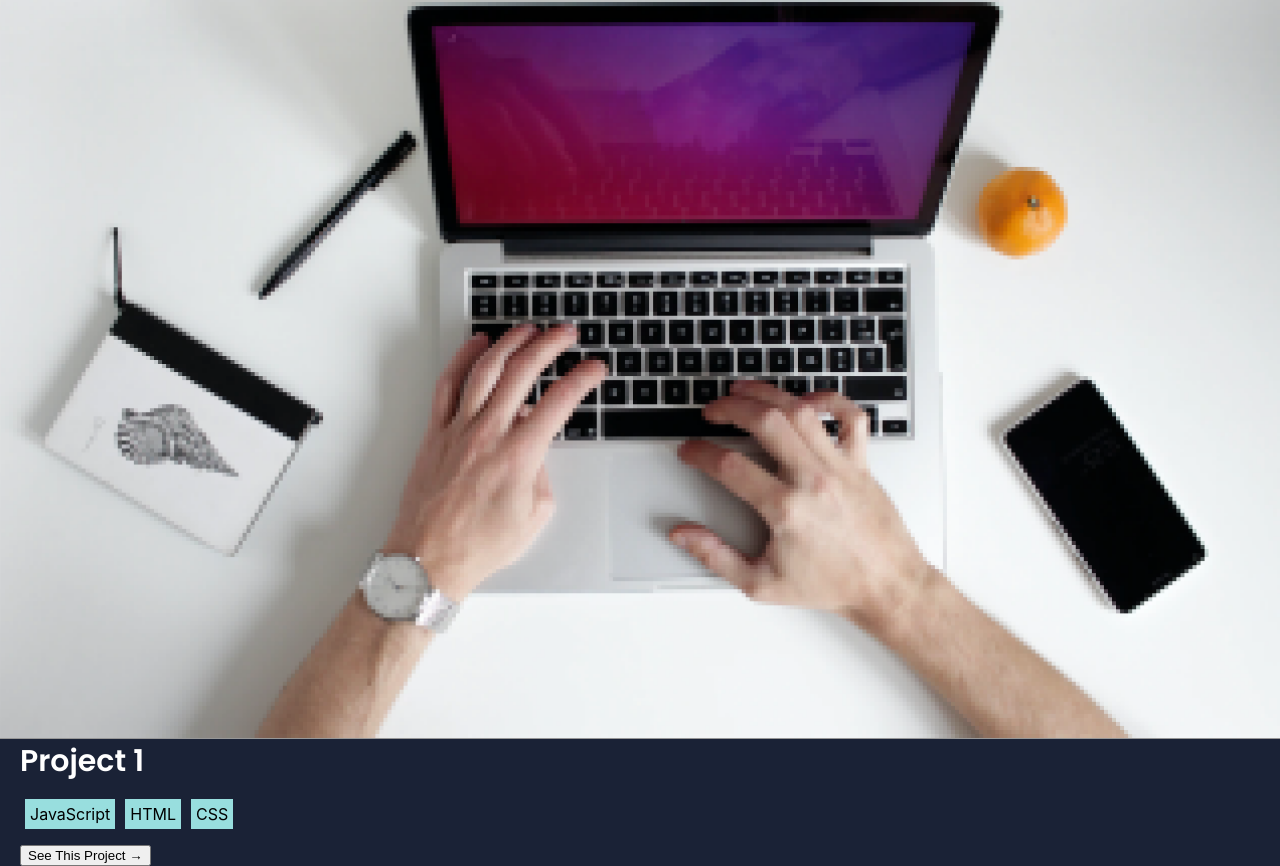
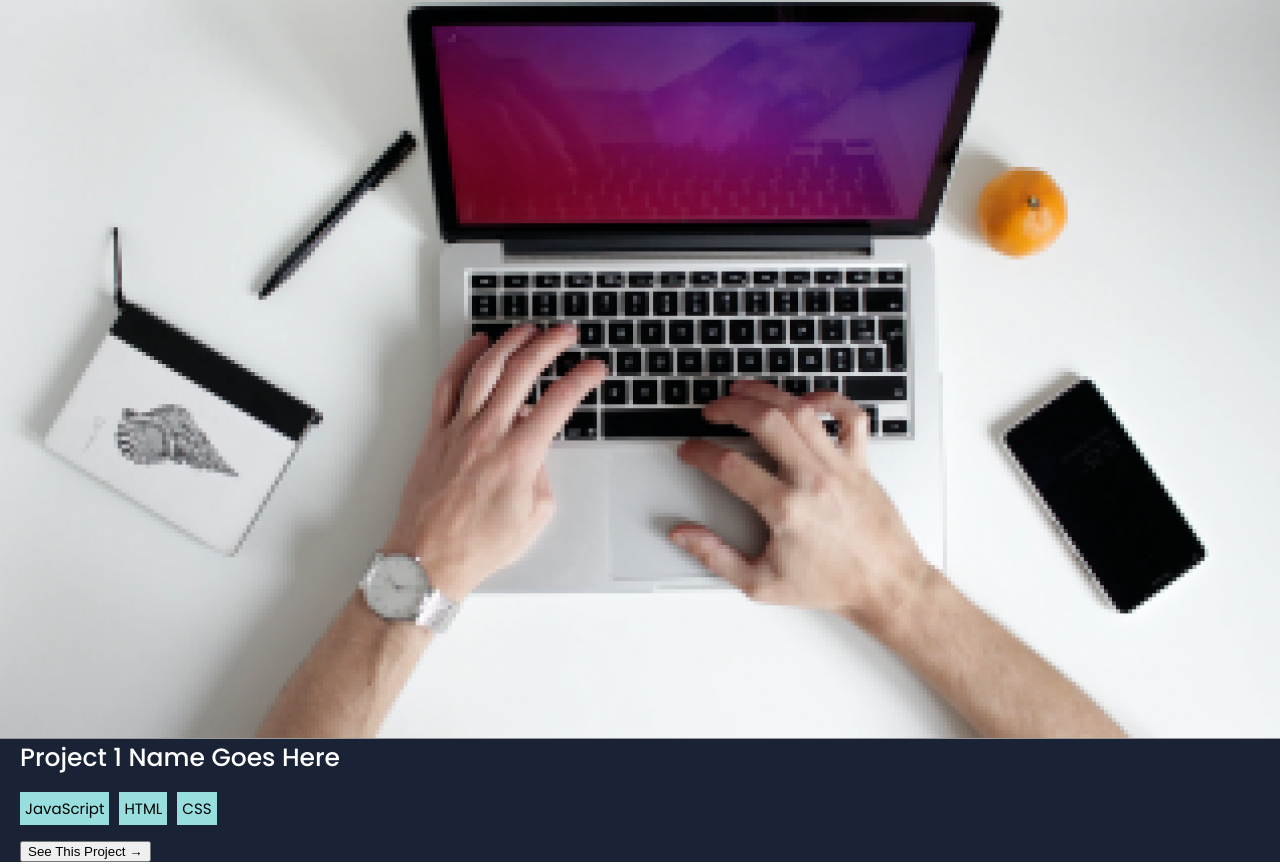
Before and after one commit to emyrue/my_portfolio, a React (Create React App) app: page / in a window 1280 px wide. Shown: the part 993-1859 px from the top of the page. Built offline with nearby package versions, Linux system fonts and the light colour scheme.

Commit message:
Added classnames to project buttons

```diff
--- a/src/pages/Projects.js
+++ b/src/pages/Projects.js
@@ -4,7 +4,7 @@ import '../style/projects.css';
 function Projects() {
   let allProjects = [
     {
-      title: "Project 1",
+      title: "Project 1 Name Goes Here",
       technologies: ["JavaScript", "HTML", "CSS"],
       class_names: "project project-one",
       class_names_2: "project-image project-image-one",
@@ -12,6 +12,7 @@ function Projects() {
       class_names_4: "project-title project-title-one",
       class_names_5: "project-technologies project-technologies-one",
       class_names_6: "project-technology project-technology-one",
+      class_names_7: "see-project see-project-one",
       github_link: "",
       description: "My first project",
       screenshot: screenshot1,
@@ -23,7 +24,7 @@ function Projects() {
       {allProjects.map((project) => {
         return (
           <div className={project.class_names}>
-            <img className={project.class_names_2} src={project.screenshot} />
+            <img alt="screenshot" className={project.class_names_2} src={project.screenshot} />
             <div className={project.class_names_3}>
               <h3 className={project.class_names_4}>{project.title}</h3>
               <ul className={project.class_names_5}>
@@ -31,7 +32,7 @@ function Projects() {
                   return (<li className={project.class_names_6}>{technology}</li>);
                 })}
               </ul>
-              <button>See This Project →</button>
+              <button className={project.class_names_7}>See This Project →</button>
             </div>
           </div>
         );
--- a/src/style/projects.css
+++ b/src/style/projects.css
@@ -24,8 +24,8 @@
 .project-title {
   color: white;
   font-family: 'Poppins', 'Times New Roman', Times, serif;
-  font-weight: 600;
-  font-size: 30px;
+  font-weight: 500;
+  font-size: 25px;
   margin: 0;
 }
 
@@ -34,12 +34,15 @@
   padding: 10px 0;
   display: flex;
   flex-wrap: wrap;
+  margin-left: -5px;
 }
 
 .project-technology {
   background-color: #98dede;
   padding: 5px;
   margin: 5px;
+  font-family: 'Poppins', 'Times New Roman', Times, serif;
+  font-size: 15px;
 }
 
 @media  screen and (min-width: 992px) {
```
